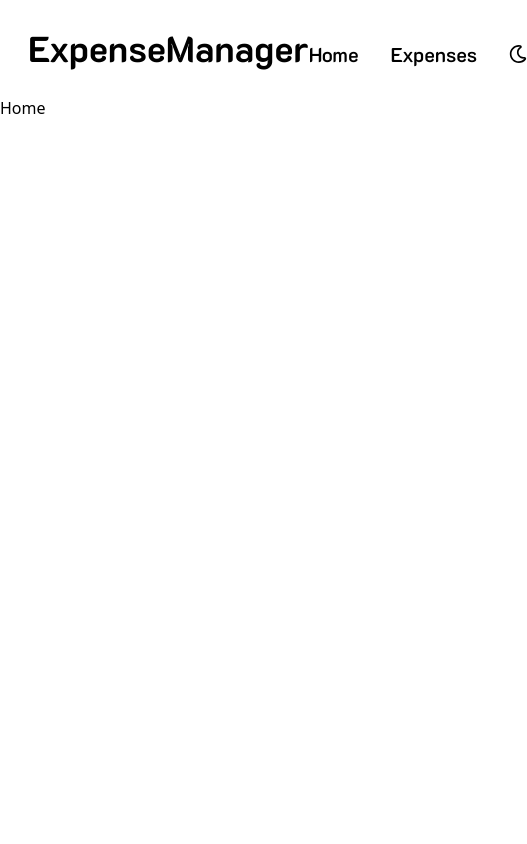
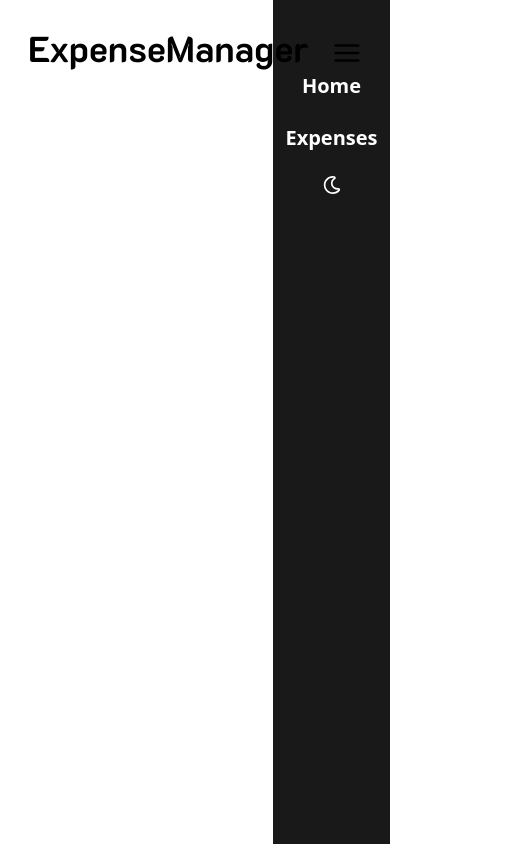
Before and after one commit to zofiaMrugalska/ExpenseManager, a React (Create React App) app: page / in a window 390 px wide. Shown: the whole page, 527 px wide, since content can reach past the window. Built offline with nearby package versions, Linux system fonts and the light colour scheme.

Commit message:
menu bar without functionality

```diff
--- a/src/pages/Navbar.jsx
+++ b/src/pages/Navbar.jsx
@@ -1,20 +1,42 @@
 import { Link } from "react-router-dom";
 import { FaRegMoon } from "react-icons/fa";
+import { FiMenu } from "react-icons/fi";
 
 const Navbar = () => {
   return (
+    <section>
       <nav className=" font-K2D p-7 flex items-end justify-between ">
         <h1 className=" text-4xl font-bold">ExpenseManager</h1>
-      <ul className="flex  items-center gap-8 text-xl">
+        <ul className=" hidden md:flex items-center gap-8 text-xl">
           <Link to={"/"} className=" font-semibold hover:scale-110 hover:text-green-600">
             Home
           </Link>
           <Link to={"/expenses"} className=" font-semibold hover:scale-110 hover:text-green-600">
             Expenses
           </Link>
-        <FaRegMoon size={18} className="cursor-pointer hover:scale-125" />
+          <FaRegMoon size={18} className="cursor-pointer hover:scale-125  hover:text-green-600" />
         </ul>
+
+        <FiMenu size={30} className="md:hidden" />
       </nav>
+
+      <aside className="md:hidden">
+        <div className=" fixed right-0 top-0 w-[30%] h-full text-white bg-black opacity-90">
+          <ul className="flex flex-col justify-center items-center py-8 mt-10 gap-6 text-xl ">
+            <Link to={"/"} className=" font-semibold hover:scale-110 hover:text-green-600">
+              Home
+            </Link>
+            <Link
+              to={"/expenses"}
+              className=" block font-semibold hover:scale-110 hover:text-green-600"
+            >
+              Expenses
+            </Link>
+            <FaRegMoon size={18} className="cursor-pointer hover:scale-125  hover:text-green-600" />
+          </ul>
+        </div>
+      </aside>
+    </section>
   );
 };
 export default Navbar;
--- a/src/pages/home/Home.jsx
+++ b/src/pages/home/Home.jsx
@@ -1,4 +1,4 @@
 const Home = () => {
-  return <div>Home</div>;
+  return <div></div>;
 };
 export default Home;
```
Lines whose indentation alone changed are shown as unchanged.
